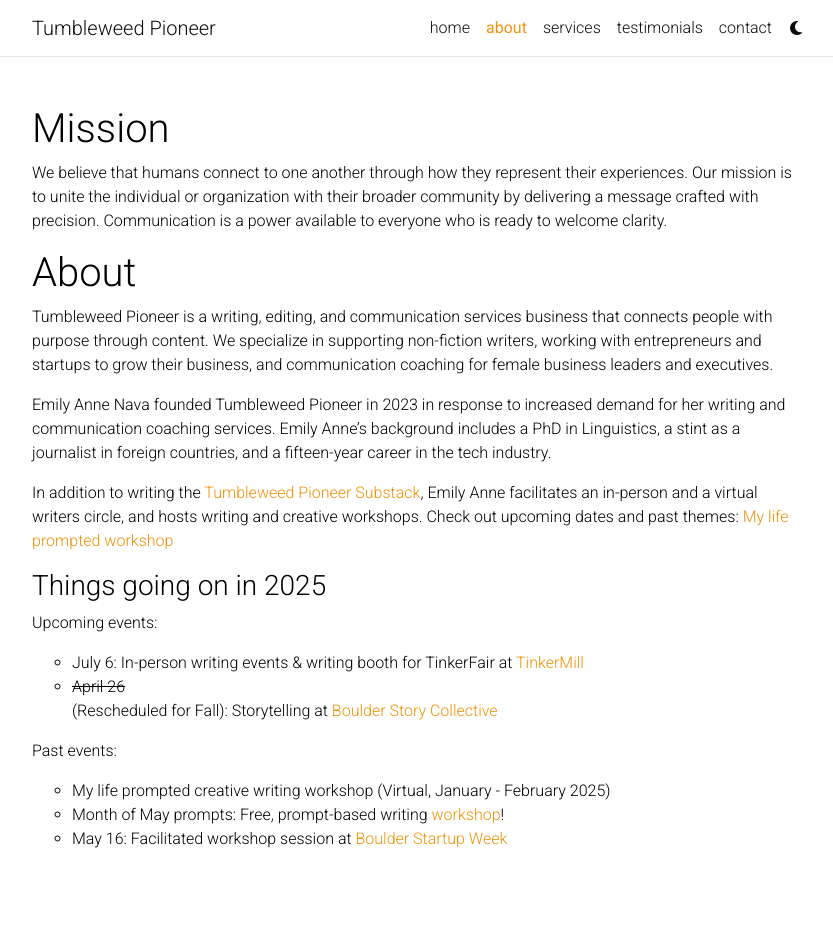
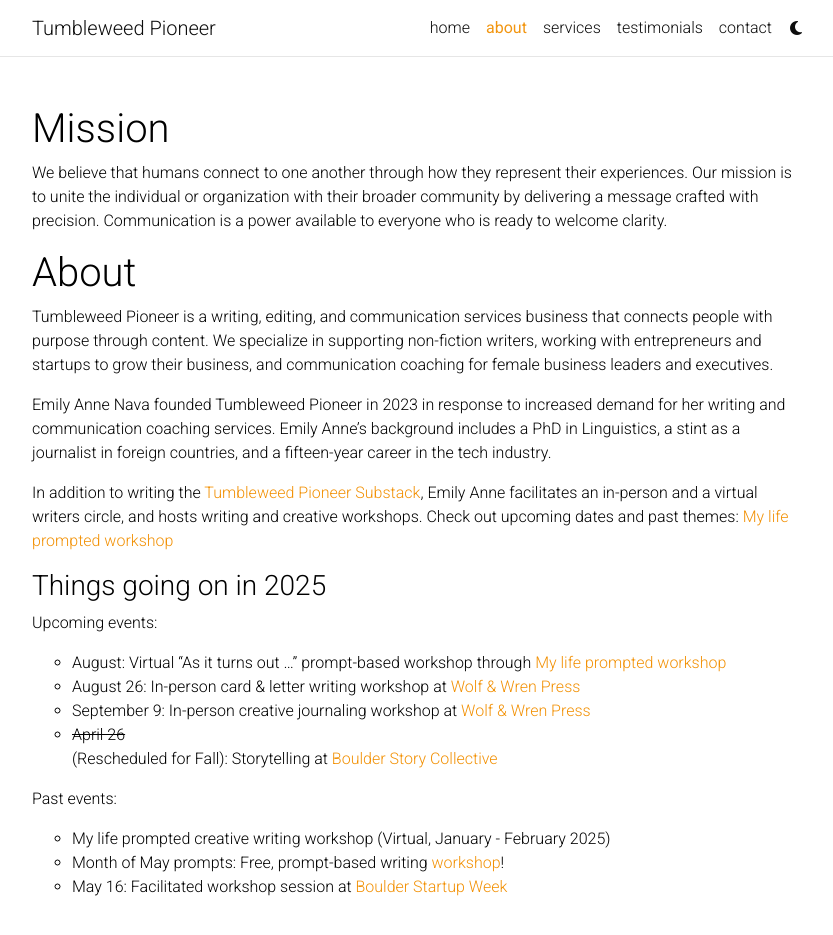
Before and after one commit to kndl/tumbleweed-pioneer, a Jekyll site: the page built from _pages/about.md, in a window 1280 px wide and 985 px high. Shown: the top 935 px of the window, without its empty margins (223-1056 px from the left). Built offline with Jekyll 4.4.1, drawn with Linux system fonts in a browser that asks for light colours; a style sheet for code colours, icons or effects is not loaded.

Commit message:
Update about.md
Added upcoming workshop events to About page

```diff
--- a/_pages/about.md
+++ b/_pages/about.md
@@ -19,7 +19,9 @@
 ### Things going on in 2025
 
 Upcoming events:
-- July 6: In-person writing events & writing booth for TinkerFair at [TinkerMill](https://tinkermill.org/)
+- August: Virtual "As it turns out ..." prompt-based workshop through [My life prompted workshop](https://mylifeprompted.com/)
+- August 26: In-person card & letter writing workshop at [Wolf & Wren Press](https://wolfandwren.com/)
+- September 9: In-person creative journaling workshop at [Wolf & Wren Press](https://wolfandwren.com/)
 - <s>April 26</s> (Rescheduled for Fall): Storytelling at [Boulder Story Collective](https://storycollective.org/)
 
 
```
